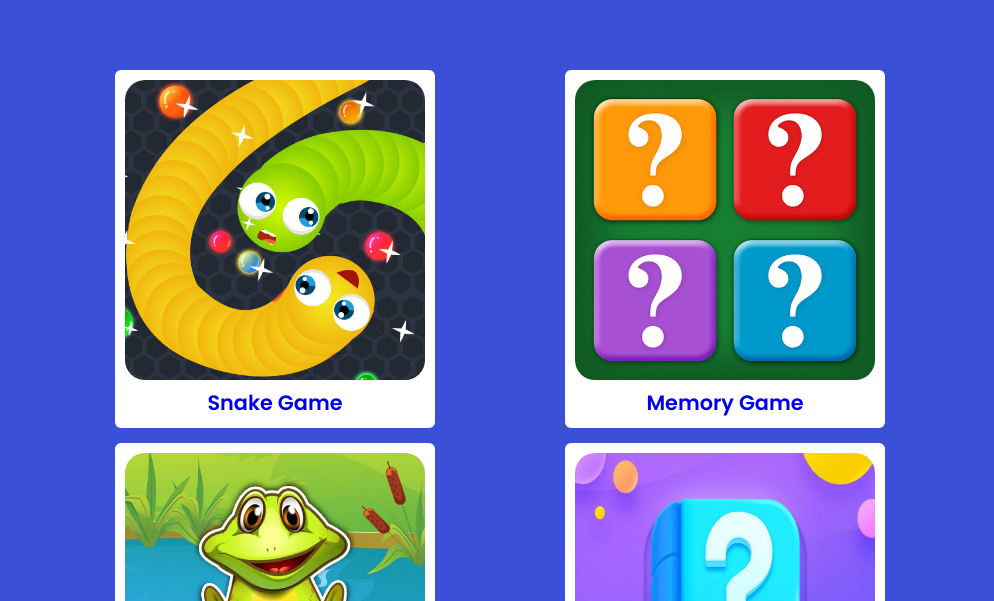
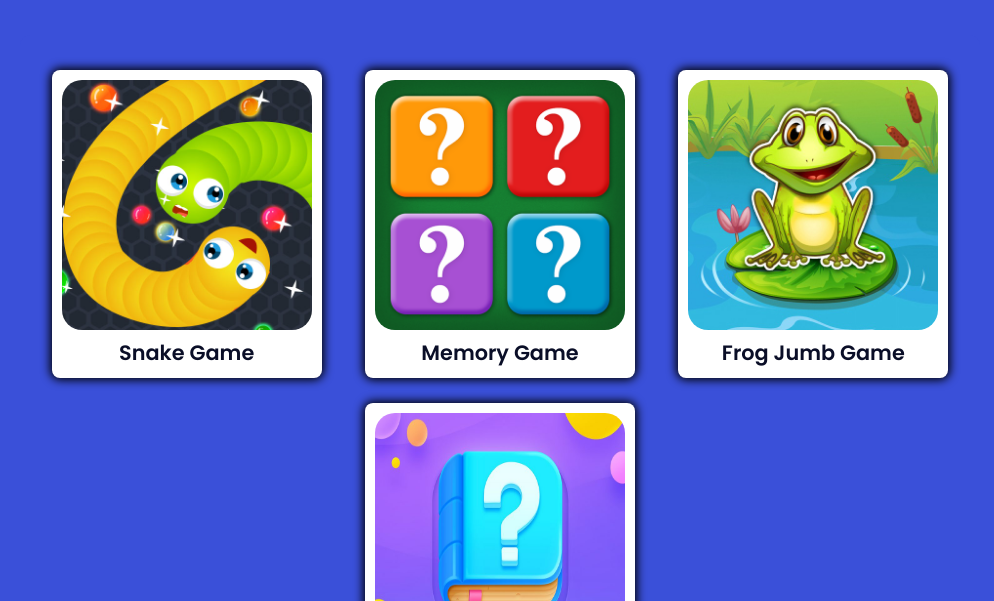
Before and after one commit to jubair-k/JS-Game-Website, a plain HTML site: page index.html in a window 1280 px wide. Shown: the part 199-800 px from the top of the page, without its empty margins (140-1134 px from the left). Drawn offline with Linux system fonts and the light colour scheme.

Commit message:
some styling

```diff
--- a/style.css
+++ b/style.css
@@ -34,9 +34,15 @@
 .games_wraper a{
     text-decoration: none;
     background-color: #fff;
+    color: #0a0e27;
     padding: 10px 10px;
-    border-radius: 6px;
-    margin-top: 15px;
+    border-radius: 8px;
+    margin-top: 25px;
+    box-shadow: 0px 0px 10px 2px rgba(0, 0, 0,1);
+}
+.games_wraper a:hover{
+    box-shadow: -5px 5px 10px 1px rgba(0, 0, 0,.8);
+
 }
 .games_wraper a img{
     width: 300px;
@@ -50,11 +56,46 @@
     font-weight: 600;
 }
 
+::-webkit-scrollbar{
+    width: .60rem;
+    background-color: #000;
+    border-radius: .5rem;
+}
+
+::-webkit-scrollbar-thumb{
+    background-color: #21242e;
+    border-radius: .5rem;
+}
+
+::-webkit-scrollbar-thumb:hover{
+    background-color: #21242e;
+}
+
+
+@media screen and (max-device-width: 900px){
+    .games_wraper a img{
+        width: 250px;
+        height: 250px;
+    }
+    .games_wraper{
+        padding: 10px;
+    }
+}
+
+@media screen and (max-device-width: 786px){
+    .games_wraper{
+        width: 100%;
+        padding: 20px;
+    }
+}
 
 @media screen and (max-device-width: 550px) {
     .container h1{
         font-size: 30px;
         text-shadow: -3px 2px 0 #0a0e27, -11px 5px 0 #3a50d9;
-
+    }
+    .games_wraper a img{
+        width: 200px;
+        height: 200px;
     }
 }
```
Also changed, not shown: frogjumb-game/style.css (+6 -1 lines).
